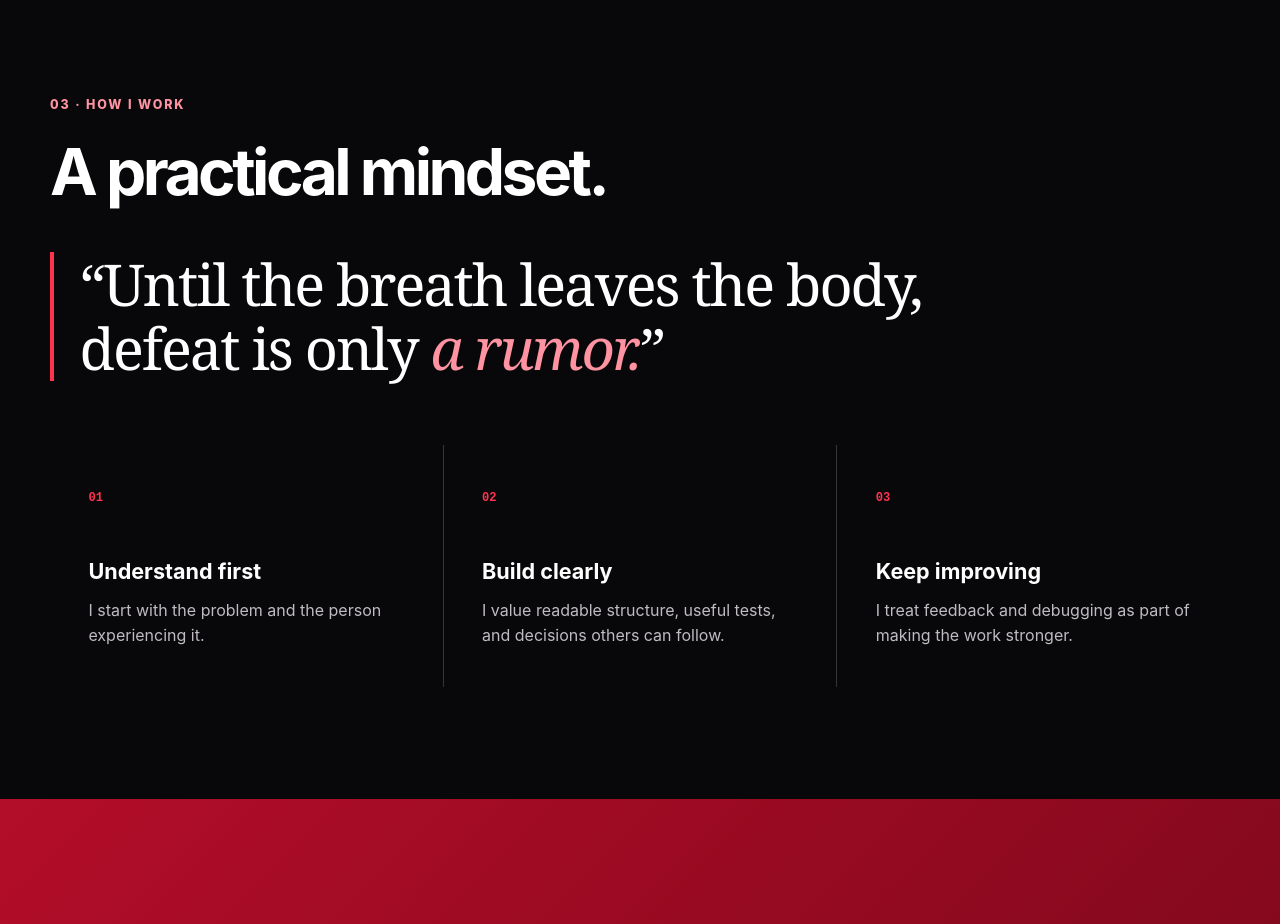
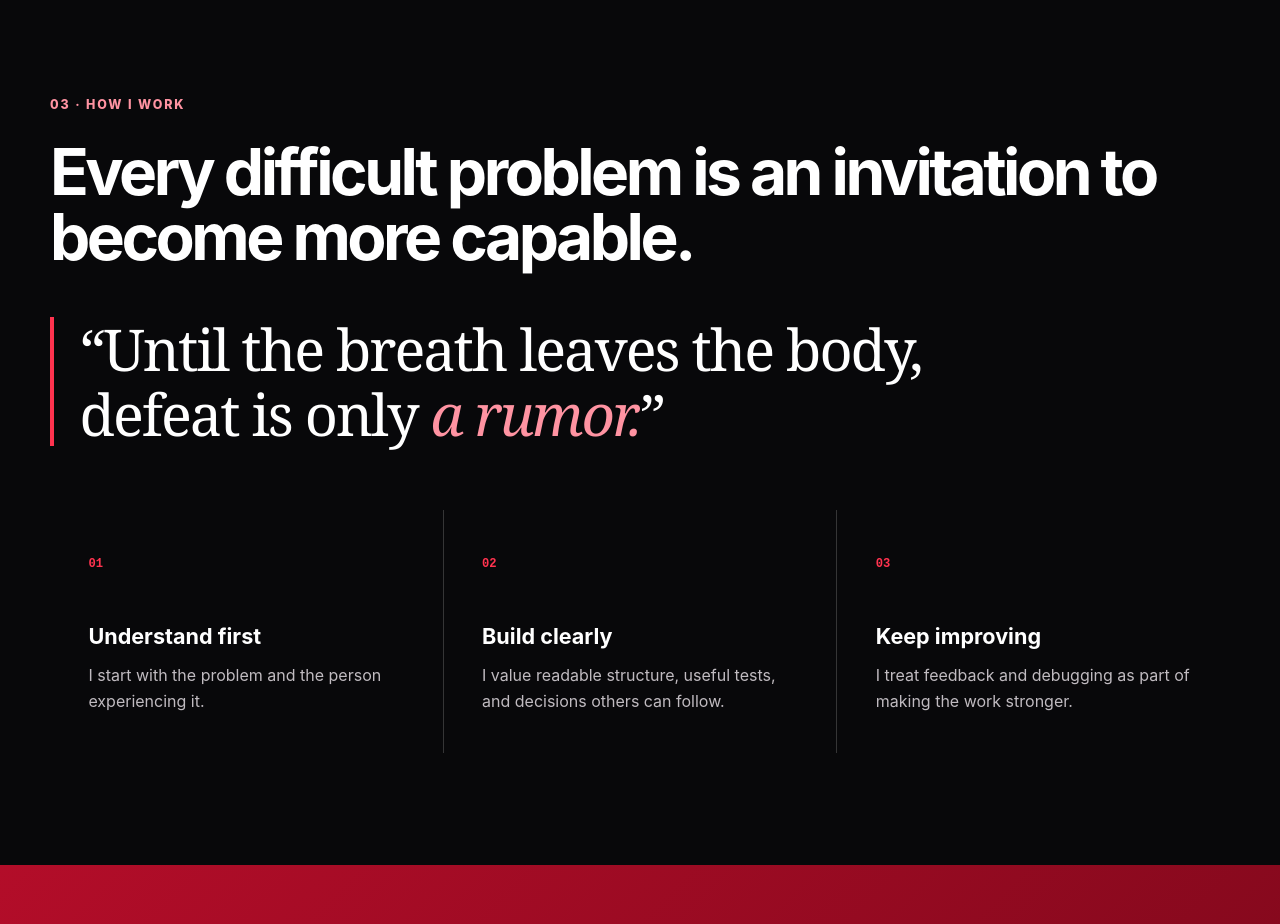
Before and after one commit to ryanthalis/ryanthalis.github.io, a plain HTML site: page dist/index.html in a window 1280 px wide. Shown: the part 4440-5364 px from the top of the page. Drawn offline with Linux system fonts and the light colour scheme.

Commit message:
Refine how I work statement

```diff
--- a/dist/index.html
+++ b/dist/index.html
@@ -127,7 +127,7 @@
     </section>
 
     <section class="section principles" aria-labelledby="principles-title">
-      <div><p class="eyebrow">03 · How I work</p><h2 id="principles-title">A practical mindset.</h2></div>
+      <div><p class="eyebrow">03 · How I work</p><h2 id="principles-title">Every difficult problem is an invitation to become more capable.</h2></div>
       <blockquote class="motto">“Until the breath leaves the body, defeat is only <em>a rumor.</em>”</blockquote>
       <div class="principle-grid">
         <article><span>01</span><h3>Understand first</h3><p>I start with the problem and the person experiencing it.</p></article>
```
